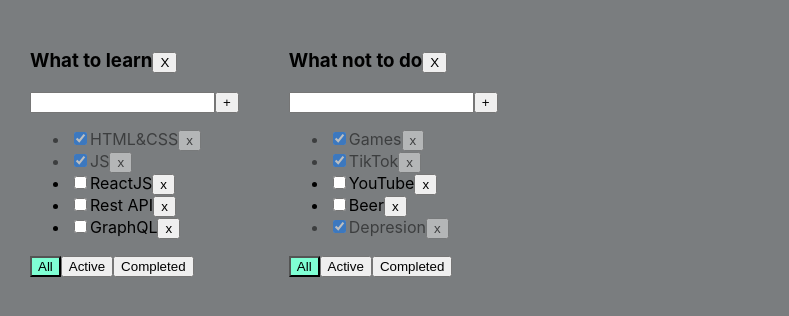
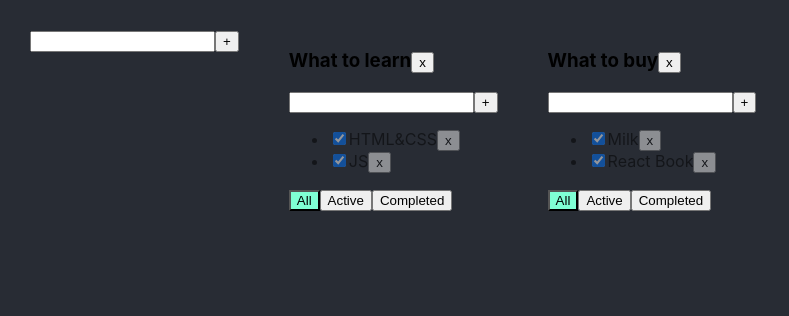
Before and after one commit to VeryStone69/Planner_It-Incubator, a React (Create React App) app: page / in a window 1280 px wide. Shown: the top 316 px of the page, without its empty margins (0-789 px from the left). Built offline with nearby package versions, Linux system fonts and the light colour scheme.

Commit message:
add: universal components, adding new lists, changing titles on click

```diff
--- /dev/null
+++ b/src/AddItemForm.tsx
@@ -0,0 +1,44 @@
+import React, {ChangeEvent, KeyboardEvent, useState} from 'react';
+
+type PropsType={
+    callback:(title: string)=>void
+}
+
+
+export const AddItemForm = (props:PropsType) => {
+    let [title, setTitle] = useState("")
+    let [error, setError] = useState<string | null>(null)
+
+    const addTask = () => {
+        let newTitle = title.trim();
+        if (newTitle !== "") {
+            props.callback(newTitle);
+            setTitle("");
+        } else {
+            setError("Title is required");
+        }
+    }
+
+    const onChangeHandler = (e: ChangeEvent<HTMLInputElement>) => {
+        setTitle(e.currentTarget.value)
+    }
+
+    const onKeyPressHandler = (e: KeyboardEvent<HTMLInputElement>) => {
+        setError(null);
+        if (e.charCode === 13) {
+            addTask();
+        }
+    }
+
+    return (
+        <div>
+            <input value={title}
+                   onChange={onChangeHandler}
+                   onKeyPress={onKeyPressHandler}
+                   className={error ? "error" : ""}
+            />
+            <button onClick={addTask}>+</button>
+            {error && <div className="error-message">{error}</div>}
+        </div>
+    );
+};
--- a/src/App.tsx
+++ b/src/App.tsx
@@ -1,95 +1,132 @@
 import React, {useState} from 'react';
 import './App.css';
-import {Todolist} from './Todolist';
+import {TaskType, Todolist} from './Todolist';
 import {v1} from 'uuid';
+import {AddItemForm} from "./AddItemForm";
 
 export type FilterValuesType = "all" | "active" | "completed";
-export type TodolistsType = {
+type TodolistType = {
     id: string
     title: string
-    filter: string
-
+    filter: FilterValuesType
 }
 
+type TasksStateType = {
+    [key: string]: Array<TaskType>
+}
+
+
 function App() {
+    let todolistId1 = v1();
+    let todolistId2 = v1();
 
-    let todolistID1 = v1();
-    let todolistID2 = v1();
-
-    let [todolists, setTodolists] = useState<Array<TodolistsType>>([
-        {id: todolistID1, title: 'What to learn', filter: 'all'},
-        {id: todolistID2, title: 'What not to do', filter: 'all'},
+    let [todolists, setTodolists] = useState<Array<TodolistType>>([
+        {id: todolistId1, title: "What to learn", filter: "all"},
+        {id: todolistId2, title: "What to buy", filter: "all"}
     ])
 
-    let [tasks, setTasks] = useState({
-        [todolistID1]: [
+    let [tasks, setTasks] = useState<TasksStateType>({
+        [todolistId1]: [
             {id: v1(), title: "HTML&CSS", isDone: true},
-            {id: v1(), title: "JS", isDone: true},
-            {id: v1(), title: "ReactJS", isDone: false},
-            {id: v1(), title: "Rest API", isDone: false},
-            {id: v1(), title: "GraphQL", isDone: false},
+            {id: v1(), title: "JS", isDone: true}
         ],
-        [todolistID2]: [
-            {id: v1(), title: "Games", isDone: true},
-            {id: v1(), title: "TikTok", isDone: true},
-            {id: v1(), title: "YouTube", isDone: false},
-            {id: v1(), title: "Beer", isDone: false},
-            {id: v1(), title: "Depresion", isDone: true},
+        [todolistId2]: [
+            {id: v1(), title: "Milk", isDone: true},
+            {id: v1(), title: "React Book", isDone: true}
         ]
     });
 
-    function removeTask(todolistID: string, taskId: string) {
-        setTasks({...tasks, [todolistID]: tasks[todolistID].filter(el => el.id !== taskId)})
+    function removeTask(id: string, todolistId: string) {
+        //достанем нужный массив по todolistId:
+        let todolistTasks = tasks[todolistId];
+        // перезапишем в этом объекте массив для нужного тудулиста отфилтрованным массивом:
+        tasks[todolistId] = todolistTasks.filter(t => t.id != id);
+        // засетаем в стейт копию объекта, чтобы React отреагировал перерисовкой
+        setTasks({...tasks});
+    }
+    function addTask(title: string, todolistId: string) {
+        let task = {id: v1(), title: title, isDone: false};
+        //достанем нужный массив по todolistId:
+        let todolistTasks = tasks[todolistId];
+        // перезапишем в этом объекте массив для нужного тудулиста копией, добавив в начало новую таску:
+        tasks[todolistId] = [task, ...todolistTasks];
+        // засетаем в стейт копию объекта, чтобы React отреагировал перерисовкой
+        setTasks({...tasks});
+    }
+    function changeStatus(id: string, isDone: boolean, todolistId: string) {
+        //достанем нужный массив по todolistId:
+        let todolistTasks = tasks[todolistId];
+        // найдём нужную таску:
+        let task = todolistTasks.find(t => t.id === id);
+        //изменим таску, если она нашлась
+        if (task) {
+            task.isDone = isDone;
+            // засетаем в стейт копию объекта, чтобы React отреагировал перерисовкой
+            setTasks({...tasks});
+        }
+    }
+    function changeFilter(value: FilterValuesType, todolistId: string) {
+        let todolist = todolists.find(tl => tl.id === todolistId);
+        if (todolist) {
+            todolist.filter = value;
+            setTodolists([...todolists])
+        }
+    }
+    function removeTodolist(id: string) {
+        // засунем в стейт список тудулистов, id которых не равны тому, который нужно выкинуть
+        setTodolists(todolists.filter(tl => tl.id != id));
+        // удалим таски для этого тудулиста из второго стейта, где мы храним отдельно таски
+        delete tasks[id]; // удаляем св-во из объекта... значением которого являлся массив тасок
+        // засетаем в стейт копию объекта, чтобы React отреагировал перерисовкой
+        setTasks({...tasks});
+    }
+    const addTodoList = (title: string) => {
+        const todolistId = v1();
+        let newTodo: TodolistType = {id: todolistId, title: title, filter: "all"}
+        setTodolists([newTodo, ...todolists]);
+        setTasks({...tasks, [todolistId]: []})
+    }
+    const updateTask = (todolistId:string,taskId: string, newTitle: string) => {
+        setTasks({
+            ...tasks,
+            [todolistId]: tasks[todolistId].map(el => el.id === taskId ? {...el, title: newTitle} : el)
+        })
     }
 
-    function addTask(todolistID: string, title: string) {
-        let newTask = {id: v1(), title: title, isDone: false};
-        setTasks({...tasks, [todolistID]: [newTask, ...tasks[todolistID]]});
+    const updateTodolistTitle = (todolistId: string, newTitle: string)=>{ // Заменить на {...el, title}
+        setTodolists(todolists.map(el=>el.id === todolistId ? {...el,title:newTitle} : el))
     }
-
-    function changeStatus(todolistID: string, taskId: string, isDone: boolean) {
-        setTasks({
-            ...tasks,
-            [todolistID]: tasks[todolistID].map(el => el.id === taskId ? {...el, isDone: isDone} : el)
-        });
-    }
-
-    function removeTodolist (todolistsId: string) {
-        setTodolists(todolists.filter(el => el.id !== todolistsId))
-        delete tasks[todolistsId]
-    }
-
-    function changeFilter(todolistID: string, title: string) {
-        setTodolists(todolists.map(el => el.id === todolistID ? {...el, filter: title} : el))
-    }
-
     return (
         <div className="App">
-            {todolists.map(el => {
+            <AddItemForm callback={addTodoList}/>
+            {
+                todolists.map(tl => {
+                    let allTodolistTasks = tasks[tl.id];
+                    let tasksForTodolist = allTodolistTasks;
 
-                let tasksForTodolist = tasks[el.id];
+                    if (tl.filter === "active") {
+                        tasksForTodolist = allTodolistTasks.filter(t => !t.isDone);
+                    }
+                    if (tl.filter === "completed") {
+                        tasksForTodolist = allTodolistTasks.filter(t => t.isDone);
+                    }
 
-                if (el.filter === "active") {
-                    tasksForTodolist = tasks[el.id].filter(t => t.isDone === false);
-                }
-                if (el.filter === "completed") {
-                    tasksForTodolist = tasks[el.id].filter(t => t.isDone === true);
-                }
-
-                return (
-                    <Todolist key={el.id}
-                              todolistID={el.id}
-                              title={el.title}
-                              tasks={tasksForTodolist}
-                              removeTask={removeTask}
-                              changeFilter={changeFilter}
-                              addTask={addTask}
-                              changeTaskStatus={changeStatus}
-                              filter={el.filter}
-                              removeTodolist={removeTodolist}
+                    return <Todolist
+                        key={tl.id}
+                        id={tl.id}
+                        title={tl.title}
+                        tasks={tasksForTodolist}
+                        removeTask={removeTask}
+                        changeFilter={changeFilter}
+                        addTask={addTask}
+                        changeTaskStatus={changeStatus}
+                        filter={tl.filter}
+                        removeTodolist={removeTodolist}
+                        updateTask={updateTask}
+                        updateTodolistTitle={updateTodolistTitle}
                     />
-                )
-            })}
+                })
+            }
 
         </div>
     );
--- /dev/null
+++ b/src/EditableSpan.tsx
@@ -0,0 +1,31 @@
+import React, {ChangeEvent, useState} from 'react';
+
+type EditableSpanPropsType = {
+    oldTitle: string
+    callback: (newTitle:string)=>void
+}
+export const EditableSpan = (props:EditableSpanPropsType) => {
+    console.log(props.callback)
+
+    const [edit, setEdit]=useState<boolean>(false)
+    const [newTitle,setNewTitle]=useState<string>(props.oldTitle)
+    const editHandler = () =>{
+        setEdit(!edit)
+        if(edit) {
+            updateItem()
+        }
+    }
+    const onChangeHandler = (e:ChangeEvent<HTMLInputElement>)=>{
+        setNewTitle(e.currentTarget.value)
+    }
+    const updateItem = () => {
+        props.callback(newTitle)
+    }
+    return (
+
+            edit
+                ? <input onBlur={editHandler} value={newTitle} onChange={onChangeHandler} autoFocus/>
+                : <span onDoubleClick={editHandler}>{props.oldTitle}</span>
+
+    );
+};
--- a/src/Todolist.tsx
+++ b/src/Todolist.tsx
@@ -1,82 +1,63 @@
-import React, {ChangeEvent, KeyboardEvent, useState} from 'react';
+import React, {ChangeEvent, useState, KeyboardEvent} from 'react';
 import {FilterValuesType} from './App';
+import {AddItemForm} from "./AddItemForm";
+import {EditableSpan} from "./EditableSpan";
 
-type TaskType = {
+export type TaskType = {
     id: string
     title: string
     isDone: boolean
 }
 
 type PropsType = {
+    id: string
     title: string
     tasks: Array<TaskType>
-    removeTask: (todolistID: string, taskId: string) => void
-    todolistID: string
-    changeFilter: (todolistID:string,value: FilterValuesType) => void
-    addTask: (todolistID: string, title: string) => void
-    changeTaskStatus: (todolistID: string, taskId: string, isDone: boolean) => void
-    filter: string
-    removeTodolist: (todolistID: string) => void
+    removeTask: (taskId: string, todolistId: string) => void
+    changeFilter: (value: FilterValuesType, todolistId: string) => void
+    addTask: (title: string, todolistId: string) => void
+    changeTaskStatus: (id: string, isDone: boolean, todolistId: string) => void
+    removeTodolist: (id: string) => void
+    filter: FilterValuesType
+    updateTask: (todolistId: string, taskId: string, newTitle: string) => void
+    updateTodolistTitle: (todolistId: string, newTitle: string) => void
 }
 
 export function Todolist(props: PropsType) {
+    const removeTodolist = () => props.removeTodolist(props.id)
+    const onAllClickHandler = () => props.changeFilter("all", props.id);
+    const onActiveClickHandler = () => props.changeFilter("active", props.id);
+    const onCompletedClickHandler = () => props.changeFilter("completed", props.id);
+    const addTaskHandler = (title: string) => {
+        props.addTask(title, props.id)
+    }
 
 
-    let [title, setTitle] = useState("")
-    let [error, setError] = useState<string | null>(null)
-
-    const addTask = () => {
-        if (title.trim() !== "") {
-            props.addTask(props.todolistID, title.trim());
-            setTitle("");
-        } else {
-            setError("Title is required");
-        }
+    const updateTaskTitleHandler = (newTitle: string) => {
+        props.updateTodolistTitle(props.id, newTitle)
     }
-
-    const onChangeHandler = (e: ChangeEvent<HTMLInputElement>) => {
-        setTitle(e.currentTarget.value)
-    }
-
-    const onKeyPressHandler = (e: KeyboardEvent<HTMLInputElement>) => {
-        setError(null);
-        if (e.charCode === 13) {
-            addTask();
-        }
-    }
-
-    const onAllClickHandler = () => props.changeFilter(props.todolistID, "all");
-    const onActiveClickHandler = () => props.changeFilter(props.todolistID, "active");
-    const onCompletedClickHandler = () => props.changeFilter(props.todolistID, "completed");
-    const removeTodolistHandler = () => {
-        props.removeTodolist(props.todolistID)
+    const updateTaskHandler = (taskID: string, newTitle: string) => {
+        props.updateTask(props.id, taskID, newTitle)
     }
 
     return <div>
-        <h3>{props.title}<button onClick={removeTodolistHandler}>X</button></h3>
-
-        <div>
-            <input value={title}
-                   onChange={onChangeHandler}
-                   onKeyPress={onKeyPressHandler}
-                   className={error ? "error" : ""}
-            />
-            <button onClick={addTask}>+</button>
-            {error && <div className="error-message">{error}</div>}
-        </div>
+        <h3>
+            <EditableSpan oldTitle={props.title} callback={updateTaskTitleHandler}/>
+            <button onClick={removeTodolist}>x</button>
+        </h3>
+        <AddItemForm callback={addTaskHandler}/>
         <ul>
             {
                 props.tasks.map(t => {
-                    const onClickHandler = () => props.removeTask(props.todolistID, t.id)
+                    const onClickHandler = () => props.removeTask(t.id, props.id)
                     const onChangeHandler = (e: ChangeEvent<HTMLInputElement>) => {
-                        props.changeTaskStatus(props.todolistID, t.id, e.currentTarget.checked);
+                        let newIsDoneValue = e.currentTarget.checked;
+                        props.changeTaskStatus(t.id, newIsDoneValue, props.id);
                     }
 
                     return <li key={t.id} className={t.isDone ? "is-done" : ""}>
-                        <input type="checkbox"
-                               onChange={onChangeHandler}
-                               checked={t.isDone}/>
-                        <span>{t.title}</span>
+                        <input type="checkbox" onChange={onChangeHandler} checked={t.isDone}/>
+                        <EditableSpan oldTitle={t.title} callback={(newTitle) => updateTaskHandler(t.id, newTitle)}/>
                         <button onClick={onClickHandler}>x</button>
                     </li>
                 })
--- a/src/index.css
+++ b/src/index.css
@@ -5,7 +5,7 @@ body {
     sans-serif;
   -webkit-font-smoothing: antialiased;
   -moz-osx-font-smoothing: grayscale;
-  background-color: #7a7d7f;
+  background-color: #282c34;
 }
 
 code {
```
